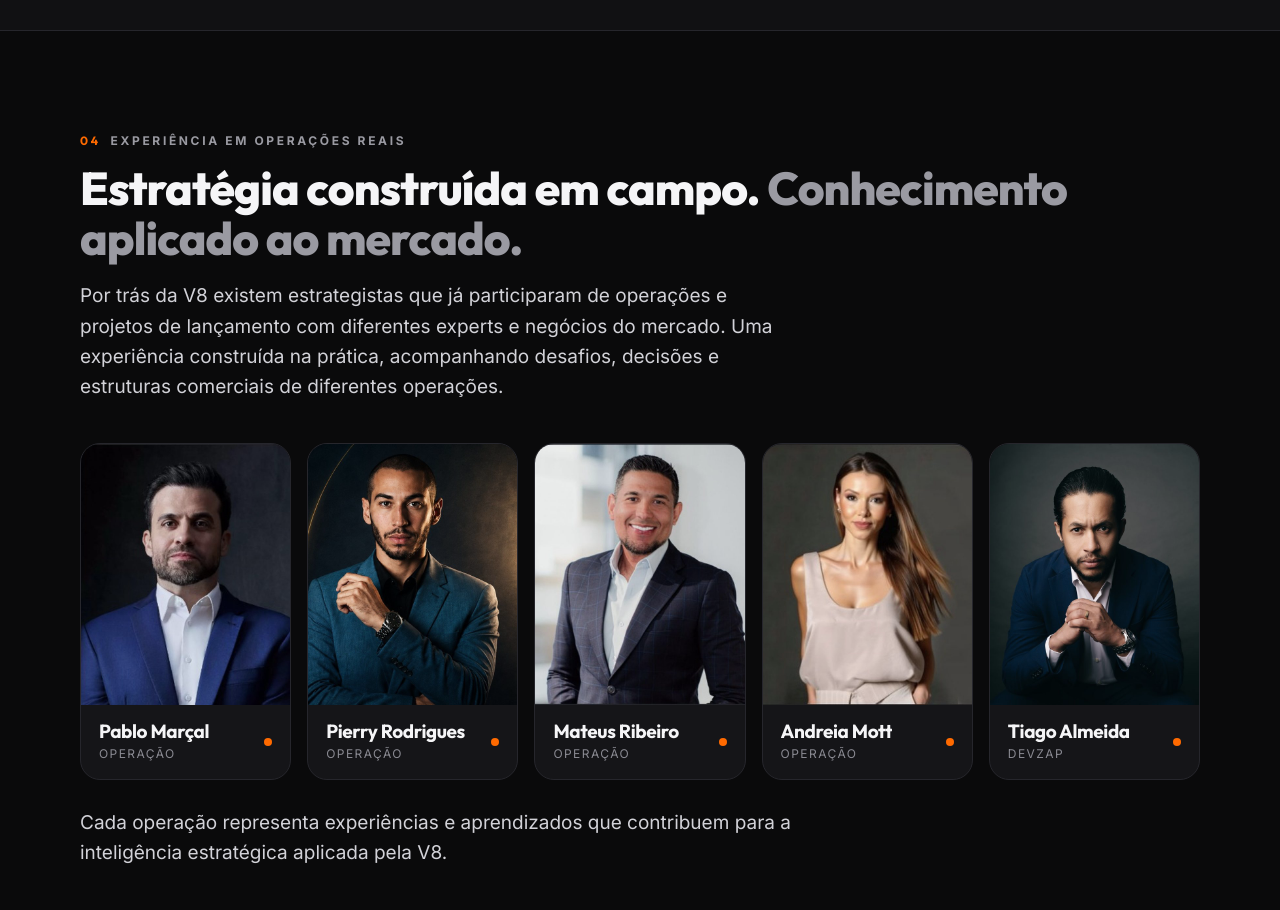
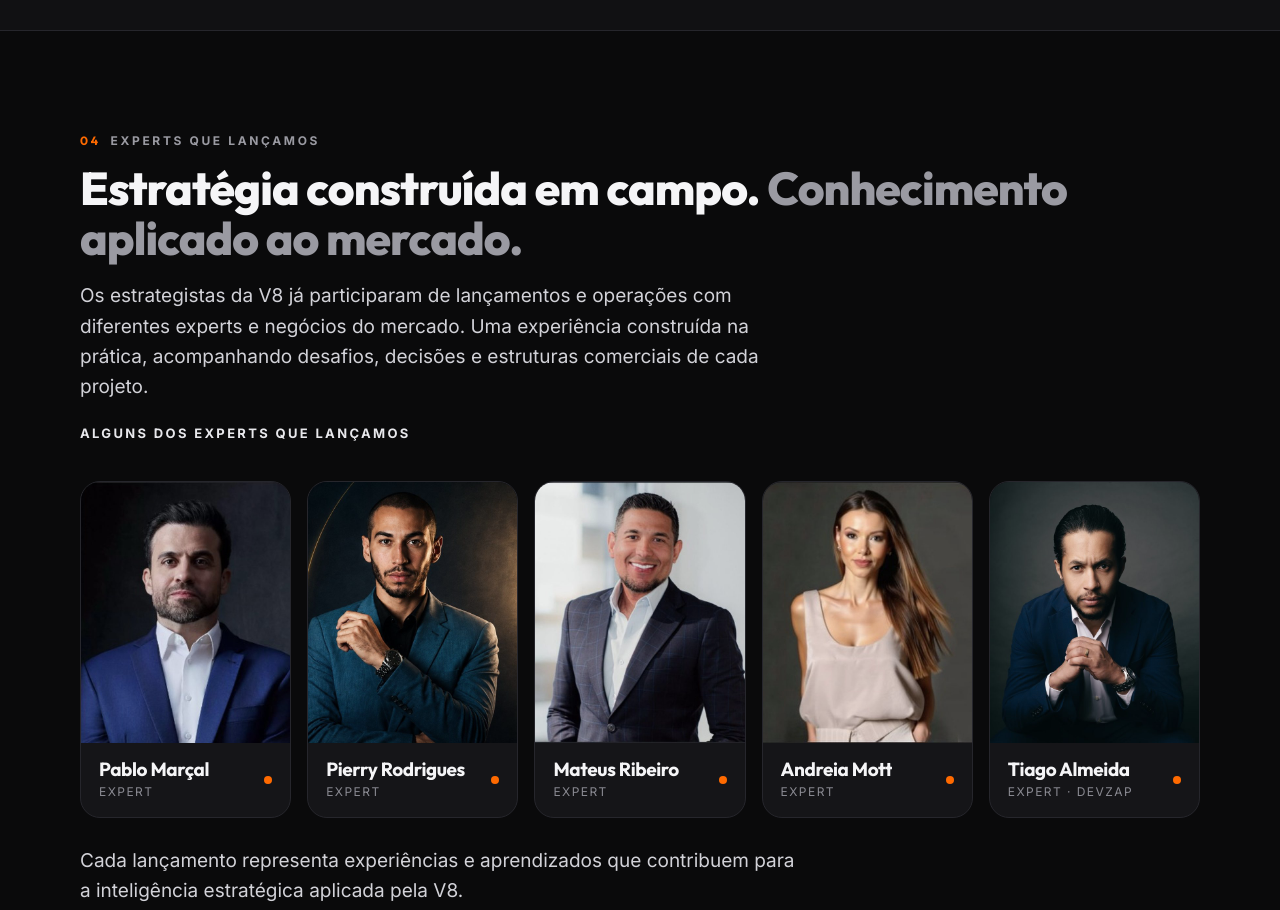
Before and after one commit to contatovrocha/v8-aceleracao, a plain HTML site: page index.html in a window 1280 px wide. Shown: the part 2440-3350 px from the top of the page. Drawn offline with Linux system fonts and the light colour scheme.

Commit message:
LP: seção deixa claro que são experts lançados pela V8
Co-Authored-By: Claude Opus 5.5 <noreply@anthropic.com>
Claude-Session: https://claude.ai/code/session_01CHV2ULU1xZh1XtUBrtZjgV

```diff
--- a/index.html
+++ b/index.html
@@ -285,12 +285,13 @@ footer .base{margin-top:40px;padding-top:20px;border-top:1px solid var(--line);c
 <section class="sec" id="operacoes">
   <div class="wrap">
     <div class="reveal">
-      <div class="eyebrow"><b>04</b> Experiência em operações reais</div>
+      <div class="eyebrow"><b>04</b> Experts que lançamos</div>
       <h2>Estratégia construída em campo. <em>Conhecimento aplicado ao mercado.</em></h2>
-      <p class="lead" style="margin-top:18px">Por trás da V8 existem estrategistas que já participaram de operações e projetos de lançamento com diferentes experts e negócios do mercado. Uma experiência construída na prática, acompanhando desafios, decisões e estruturas comerciais de diferentes operações.</p>
+      <p class="lead" style="margin-top:18px">Os estrategistas da V8 já participaram de lançamentos e operações com diferentes experts e negócios do mercado. Uma experiência construída na prática, acompanhando desafios, decisões e estruturas comerciais de cada projeto.</p>
+      <p style="margin-top:22px;font:700 13px Inter;letter-spacing:.18em;text-transform:uppercase;color:#e8e8ec">Alguns dos experts que lançamos</p>
     </div>
     <div class="ops" id="experts"></div>
-    <p class="lead reveal" style="margin-top:28px">Cada operação representa experiências e aprendizados que contribuem para a inteligência estratégica aplicada pela V8.</p>
+    <p class="lead reveal" style="margin-top:28px">Cada lançamento representa experiências e aprendizados que contribuem para a inteligência estratégica aplicada pela V8.</p>
   </div>
 </section>
 
@@ -491,11 +492,11 @@ footer .base{margin-top:40px;padding-top:20px;border-top:1px solid var(--line);c
 <script>
 // Experts das operações: coloque a foto em assets/experts/ e o nome do arquivo em "foto".
 const EXPERTS = [
-  { nome: 'Pablo Marçal', sub: 'Operação', foto: 'pablo-marcal.jpg' },
-  { nome: 'Pierry Rodrigues', sub: 'Operação', foto: 'pierry-rodrigues.jpg' },
-  { nome: 'Mateus Ribeiro', sub: 'Operação', foto: 'mateus-ribeiro.jpg' },
-  { nome: 'Andreia Mott', sub: 'Operação', foto: 'andreia-mott.jpg' },
-  { nome: 'Tiago Almeida', sub: 'DevZap', foto: 'tiago-devzap.jpg' },
+  { nome: 'Pablo Marçal', sub: 'Expert', foto: 'pablo-marcal.jpg' },
+  { nome: 'Pierry Rodrigues', sub: 'Expert', foto: 'pierry-rodrigues.jpg' },
+  { nome: 'Mateus Ribeiro', sub: 'Expert', foto: 'mateus-ribeiro.jpg' },
+  { nome: 'Andreia Mott', sub: 'Expert', foto: 'andreia-mott.jpg' },
+  { nome: 'Tiago Almeida', sub: 'Expert · DevZap', foto: 'tiago-devzap.jpg' },
 ]
 const esc = (t) => t.replace(/[&<>"]/g, (c) => ({ '&': '&amp;', '<': '&lt;', '>': '&gt;', '"': '&quot;' })[c])
 document.getElementById('experts').innerHTML = EXPERTS.map((e) => `
```
